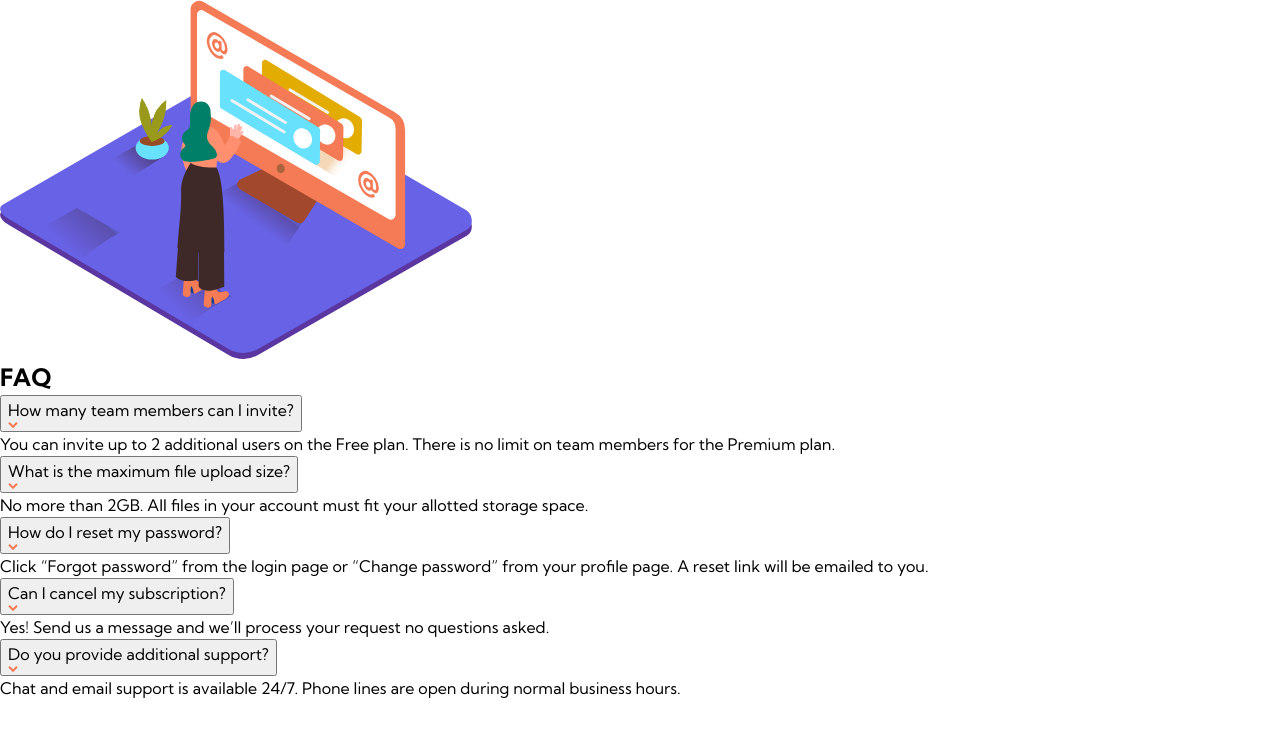
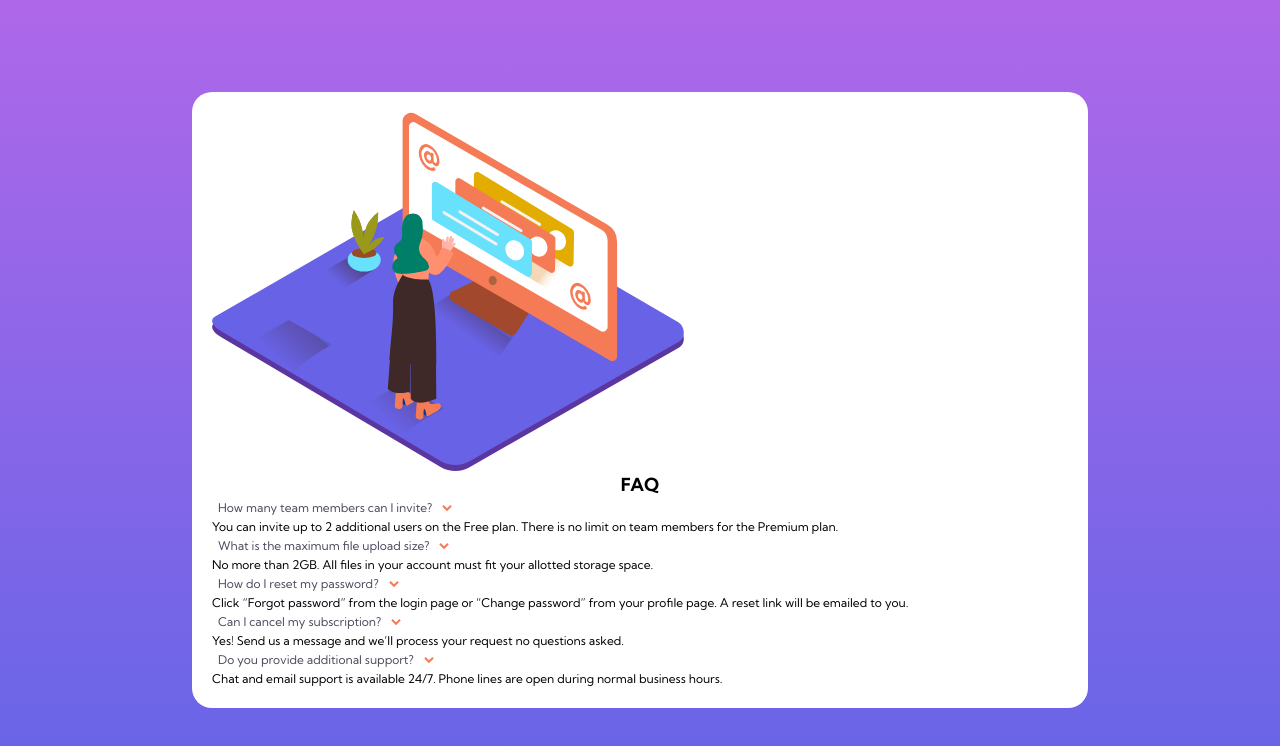
Before and after one commit to Kamil201/Faq-Accordion-Card, a plain HTML site: page index.html in a window 1280 px wide. Drawn offline with Linux system fonts and the light colour scheme.

Commit message:
add styles to container and body

```diff
--- a/style.css
+++ b/style.css
@@ -49,8 +49,8 @@ h6 {
 	--Soft-red: hsl(14, 88%, 65%);
 	/* #### Gradient */
 	/* Background gradient: */
-	--soft-violet: hsl(273, 75%, 66%);
-	--soft-blue: hsl(240, 73%, 65%);
+	--gradient-violet: hsl(273, 75%, 66%);
+	--gradient-blue: hsl(240, 73%, 65%);
 	/* text */
 	--very-dark-grayish-blue: hsl(237, 12%, 33%);
 	--dark-grayish-blue: hsl(240, 6%, 50%);
@@ -63,4 +63,38 @@ h6 {
 
 body{
     font-family: 'Kumbh Sans', sans-serif;
+	font-size: var(--fs);
+	display:flex;
+	justify-content: center;
+	align-items: center;
+	min-height: 100vh;
+	background-image: linear-gradient(var(--gradient-violet), var(--gradient-blue));
 }
+
+
+.accordion__container{
+	max-width: 56rem;
+	width:100%;
+	height:auto;
+	padding:1.25rem;
+	border-radius:1.25rem;
+	background-color: hsl(0, 0%, 100%);
+}
+
+h1{
+	text-align: center;
+}
+
+.accordion__question {
+	display: flex;
+	align-items: center;
+	font-weight: 400;
+	color: var(--very-dark-grayish-blue);
+	border: none;
+	cursor: pointer;
+	background-color: transparent;
+}
+
+.accordion__rotate__arrow{
+	margin-left:0.625rem;
+}
```
